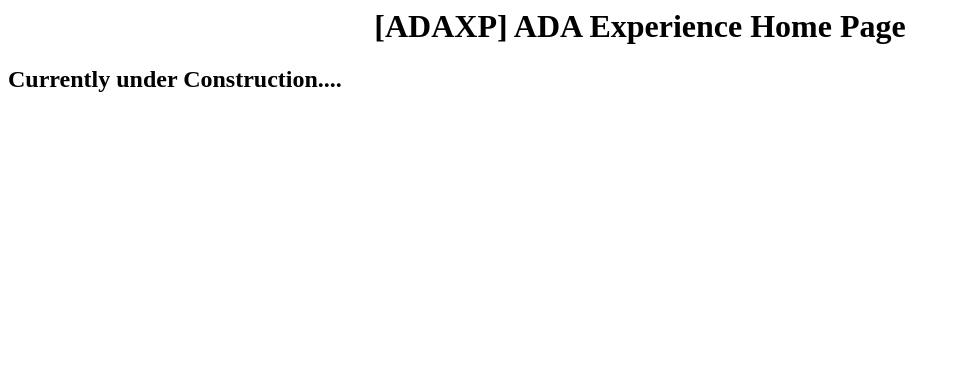
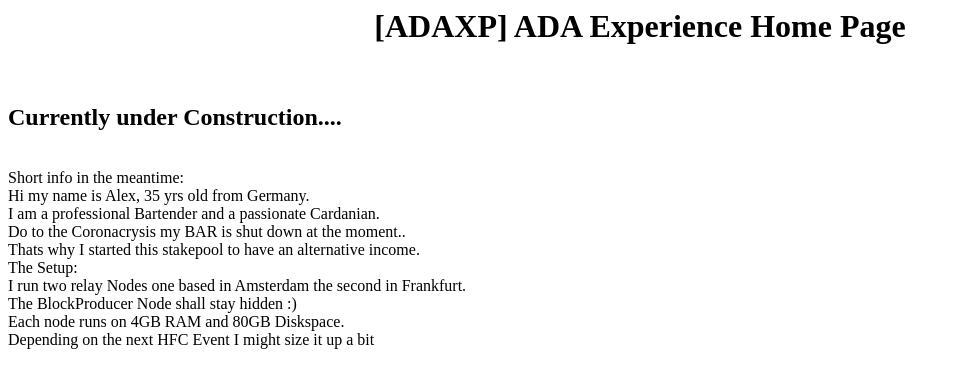
Before and after one commit to adaexperience/adaexperience.github.io, a plain HTML site: page index.html in a window 1280 px wide. Shown: the whole page, without its empty margins (0-960 px from the left). Drawn offline with Linux system fonts and the light colour scheme.

Commit message:
Update index.html

```diff
--- a/index.html
+++ b/index.html
@@ -2,9 +2,30 @@
   <center>
   <h1> [ADAXP] ADA Experience Home Page</h1>
   </center>
+ <br>
   <h2>
     Currently under Construction....
   </h2>
+
+  <br>
+  Short info in the meantime:<br>
+  Hi my name is Alex, 35 yrs old from Germany.<br>
+  I am a professional Bartender and a passionate Cardanian.<br>
+  Do to the Coronacrysis my BAR is shut down at the moment..<br>
+  Thats why I started this stakepool to have an alternative income.<br>
+
+
+ The Setup:<br>
+  I run two relay Nodes one based in Amsterdam the second in Frankfurt.<br>
+  The BlockProducer Node shall stay hidden :)<br>
+  Each node runs on 4GB RAM and 80GB Diskspace. <br>
+  Depending on the next HFC Event I might size it up a bit <br>
+
+
+
+
+
+
 
 
 
```
